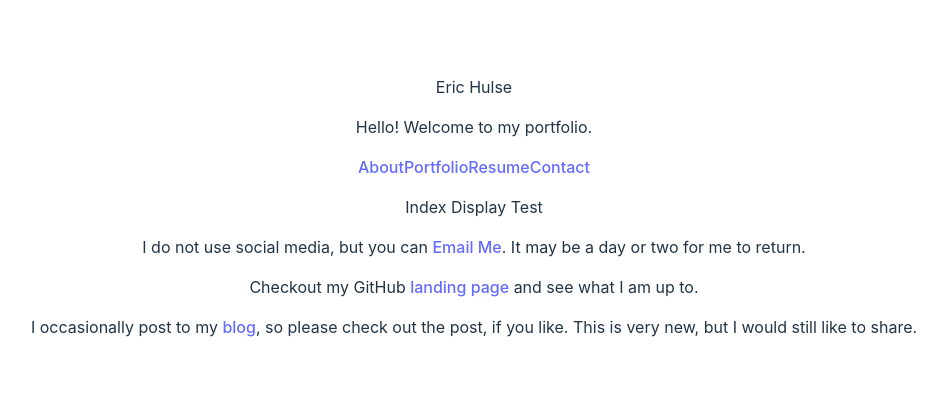
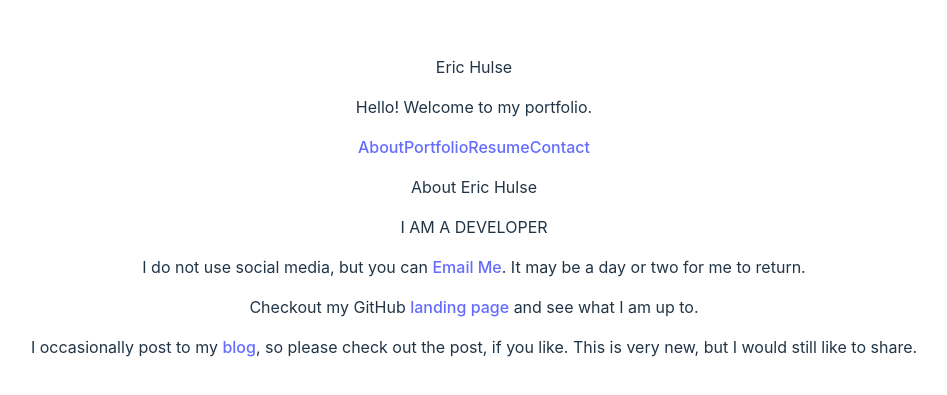
Before and after one commit to sempercuriosus/portfolio-v2, a React (Vite) app: page / in a window 1280 px wide. Shown: the part 193-588 px from the top of the page, without its empty margins (166-1113 px from the left). Built offline with nearby package versions, Linux system fonts and the light colour scheme.

Commit message:
added semantic markup and Outlet

```diff
--- a/src/components/Header/header.jsx
+++ b/src/components/Header/header.jsx
@@ -5,11 +5,11 @@ const welcomeMessage = 'Hello! Welcome to my portfolio.';
 
 function Header() {
   return (
-    <div>
+    <header>
       <p>{developerName} </p>
       <p>{welcomeMessage} </p>
       <Nav />
-    </div>
+    </header>
   );
 }
 
--- a/src/components/Main/index.jsx
+++ b/src/components/Main/index.jsx
@@ -1,8 +1,10 @@
+import { Outlet } from 'react-router-dom';
+
 function Index() {
   return (
-    <div>
-      <p> Index Display Test </p>
-    </div>
+    <main>
+      <Outlet />
+    </main>
   );
 }
 
```
